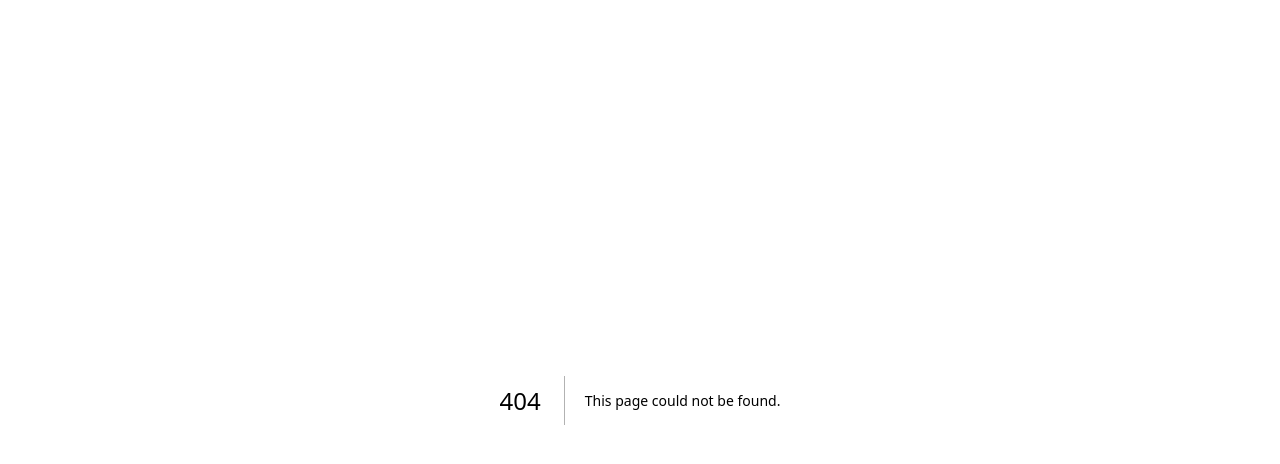
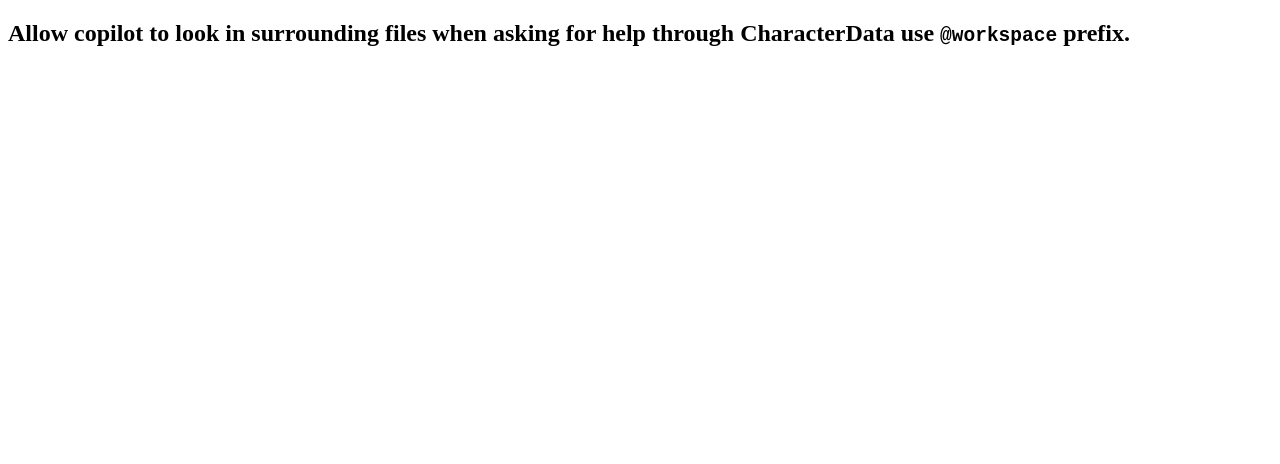
Before and after one commit to remcostoeten/snippets.remcostoeten, a Next.js app: page /Miscellaneous/Copilot in a window 1280 px wide. Before the commit this address had no page. Shown: the top 464 px of the page. Built offline with nearby package versions, Linux system fonts and the light colour scheme.

Commit message:
add copilot tip

```diff
--- /dev/null
+++ b/pages/Miscellaneous/Copilot.mdx
@@ -0,0 +1 @@
+## Allow copilot to look in surrounding files when asking for help through CharacterData use `@workspace` prefix.
--- a/tsconfig.json
+++ b/tsconfig.json
@@ -24,7 +24,7 @@
     "**/*.ts",
     "**/*.tsx",
     "pages/custom.js"
-  ],
+, "pages/Miscellaneous/Copilot.mdx"  ],
   "exclude": [
     "node_modules"
   ]
```
